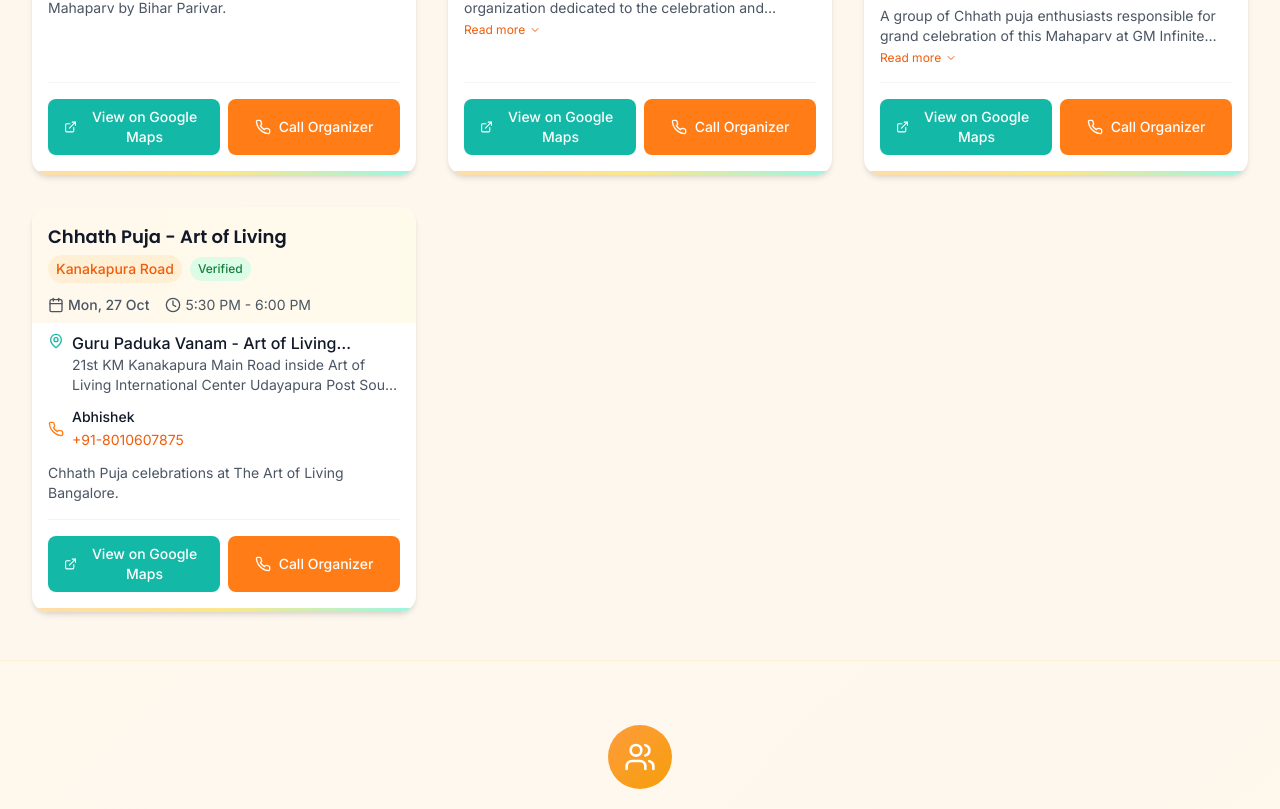
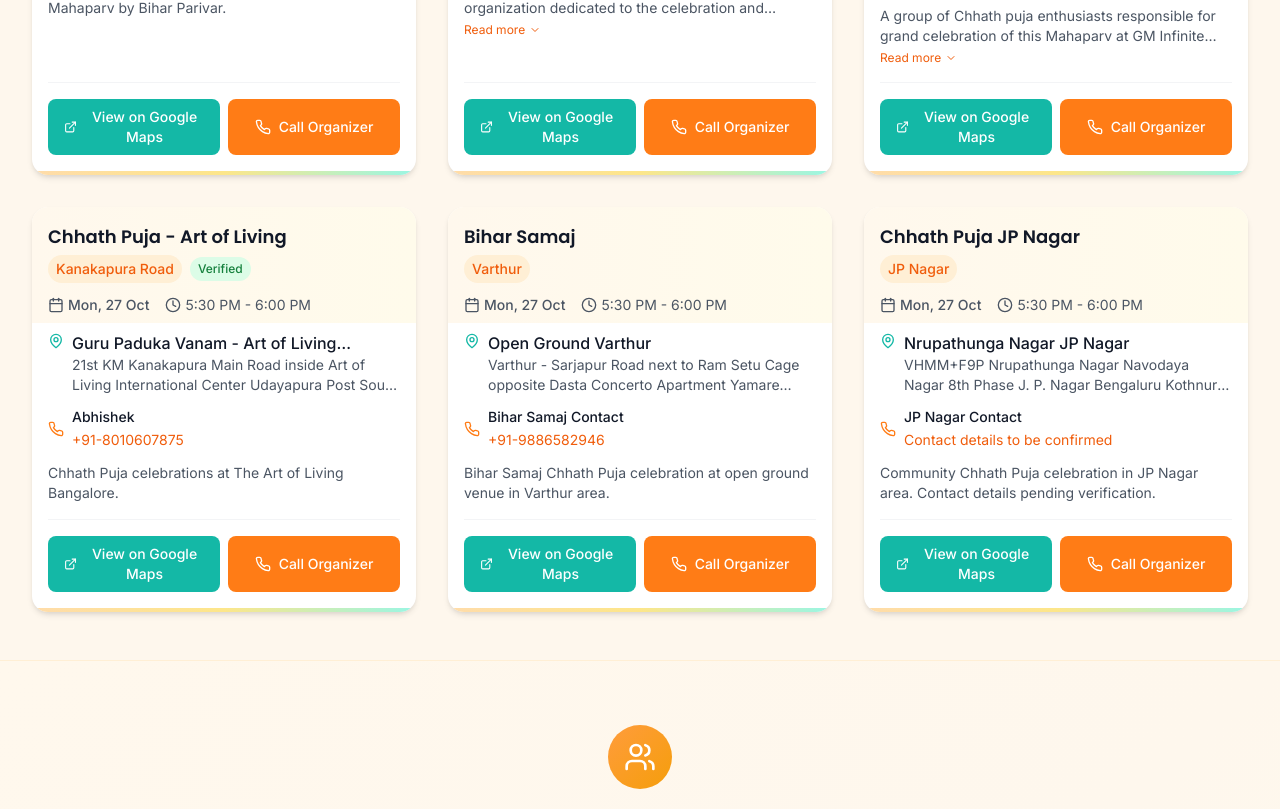
Before and after one commit to vinitshahdeo/chhath-puja, a React (Vite) app: page / in a window 1280 px wide. Shown: the part 1170-1979 px from the top of the page. Built offline with nearby package versions, Linux system fonts and the light colour scheme; the HTML template or start-up script is replaced by a standard one.

Commit message:
Added some unverified venues

```diff
--- a/src/components/EventCard.jsx
+++ b/src/components/EventCard.jsx
@@ -30,11 +30,11 @@
               <p className="text-sm font-medium text-marigold-600 bg-marigold-100 px-2 py-1 rounded-full">
                 {event.area}
               </p>
-              {event.verified && (
+              {event.verified === true || event.verified === 'true' ? (
                 <span className="text-xs font-medium text-green-700 bg-green-100 px-2 py-1 rounded-full">
                   Verified
                 </span>
-              )}
+              ) : null}
             </div>
           </div>
           {isToday && (
```
Also changed, not shown: public/events.csv.
